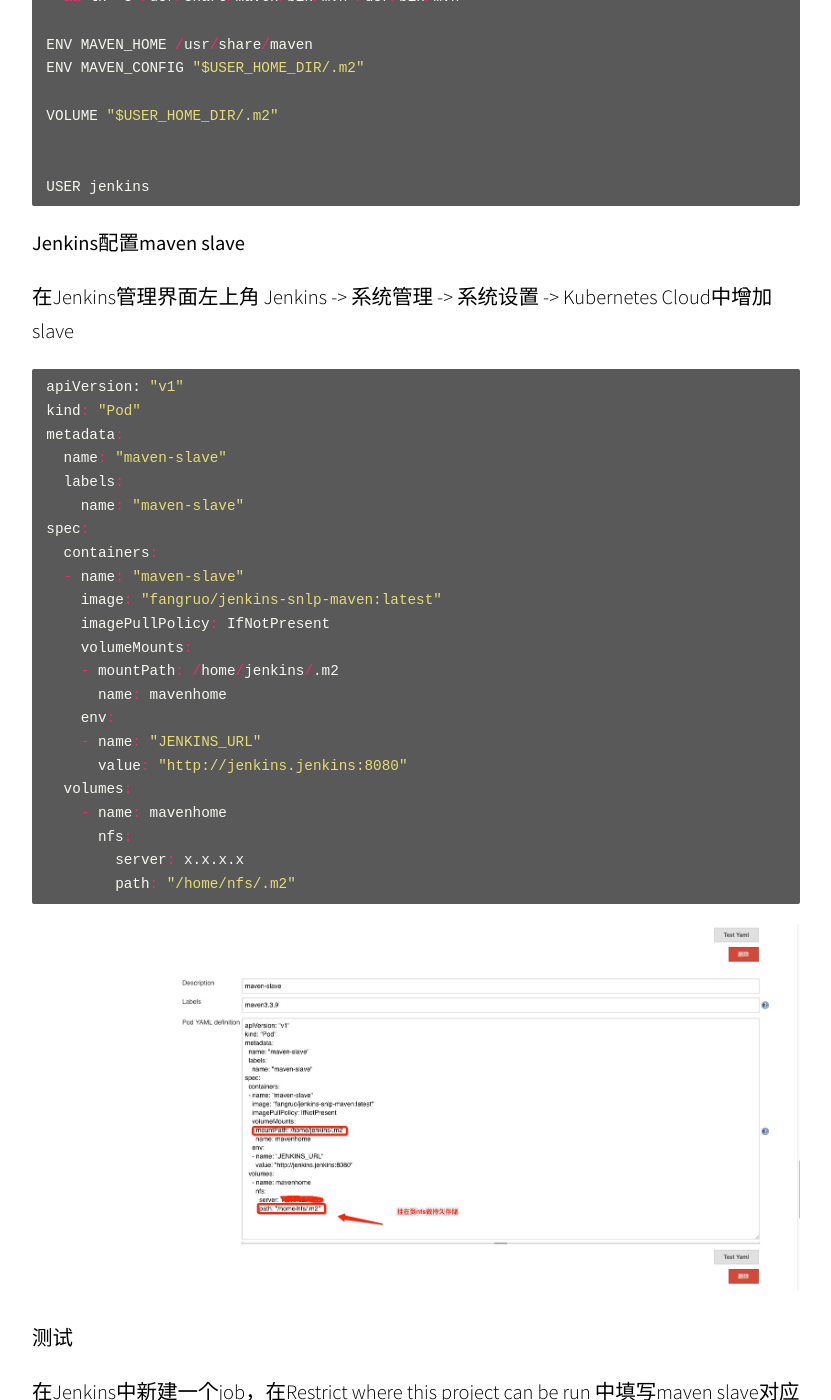
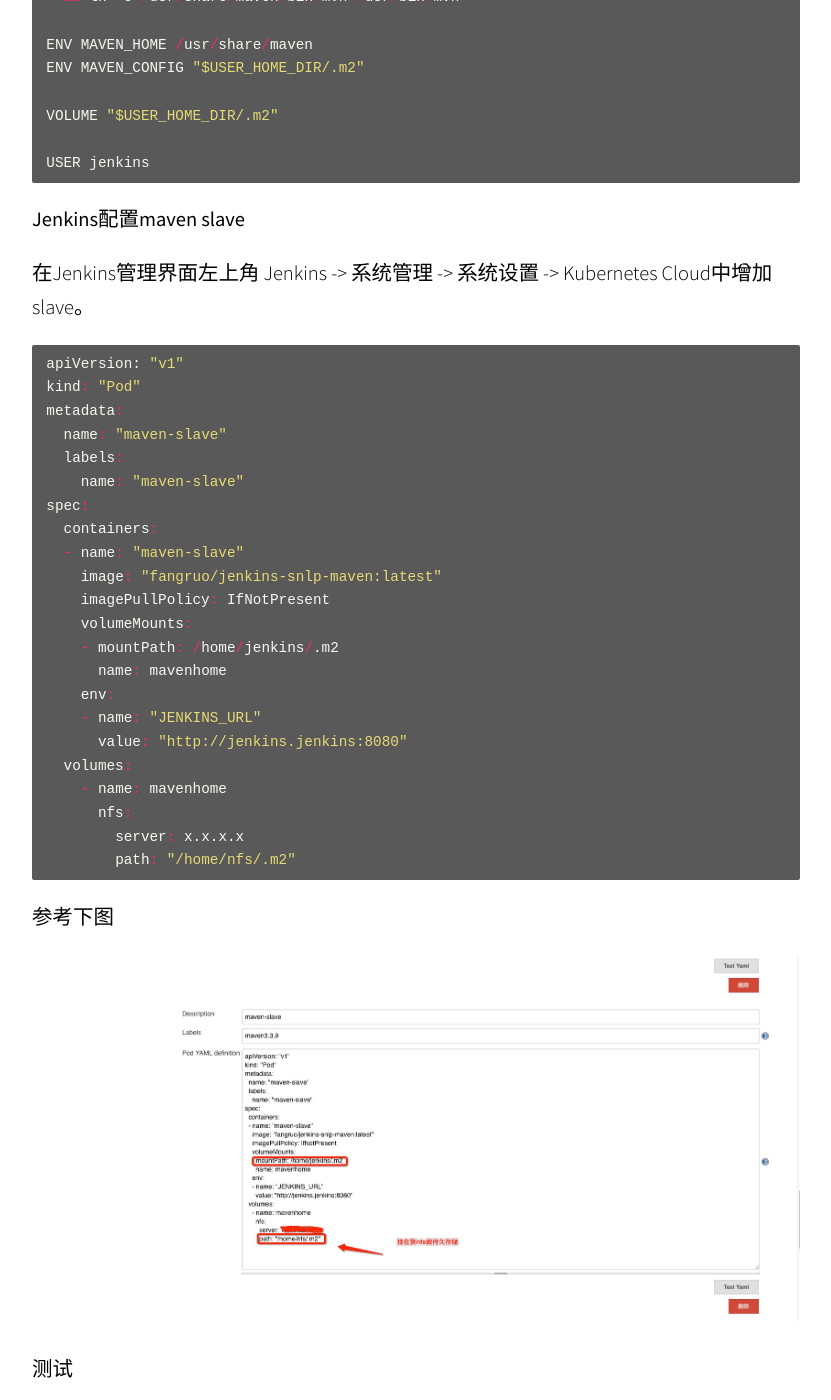
Before and after one commit to astrisk/astrisk.github.io, a Jekyll site: the page built from _posts/2018-03-17-maven-slave.md, in a window 1280 px wide and 1400 px high, scrolled down 1234 px. Shown: the whole window, without its empty margins (224-1055 px from the left). Built offline with Jekyll 4.4.1, drawn with Linux system fonts in a browser that asks for light colours; some web fonts are replaced.

Commit message:
样式修改

```diff
--- a/_posts/2018-03-17-maven-slave.md
+++ b/_posts/2018-03-17-maven-slave.md
@@ -37,15 +37,13 @@
 
 VOLUME "$USER_HOME_DIR/.m2"
 
-
 USER jenkins
-
 
 {% endhighlight %}
 
 **Jenkins配置maven slave**
 
-在Jenkins管理界面左上角 Jenkins -> 系统管理 -> 系统设置 -> Kubernetes Cloud中增加slave
+在Jenkins管理界面左上角 Jenkins -> 系统管理 -> 系统设置 -> Kubernetes Cloud中增加slave。
 
 {% highlight c %}
 
@@ -72,8 +70,9 @@
         server: x.x.x.x
         path: "/home/nfs/.m2"
 
+{% endhighlight %}
 
-{% endhighlight %}
+参考下图
 
 ![maven]({{ site.url }}/images/jenkins/maven.png)
 
@@ -81,7 +80,6 @@
 
 在Jenkins中新建一个job，在Restrict where this project can be run 中填写maven slave对应的label（我的是maven3.3.9）即可
 
-
 ![maven2]({{ site.url }}/images/jenkins/maven2.png)
 
 ![maven3]({{ site.url }}/images/jenkins/maven3.png)
```
